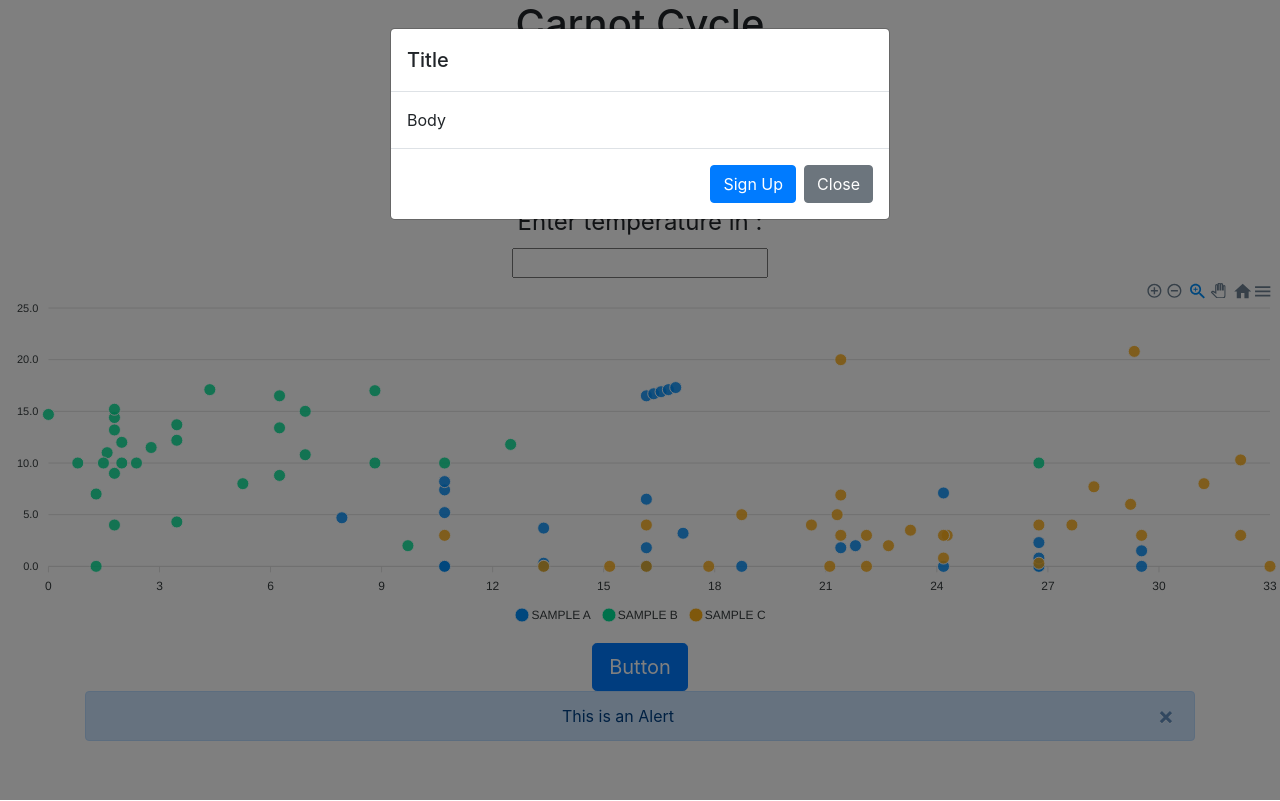
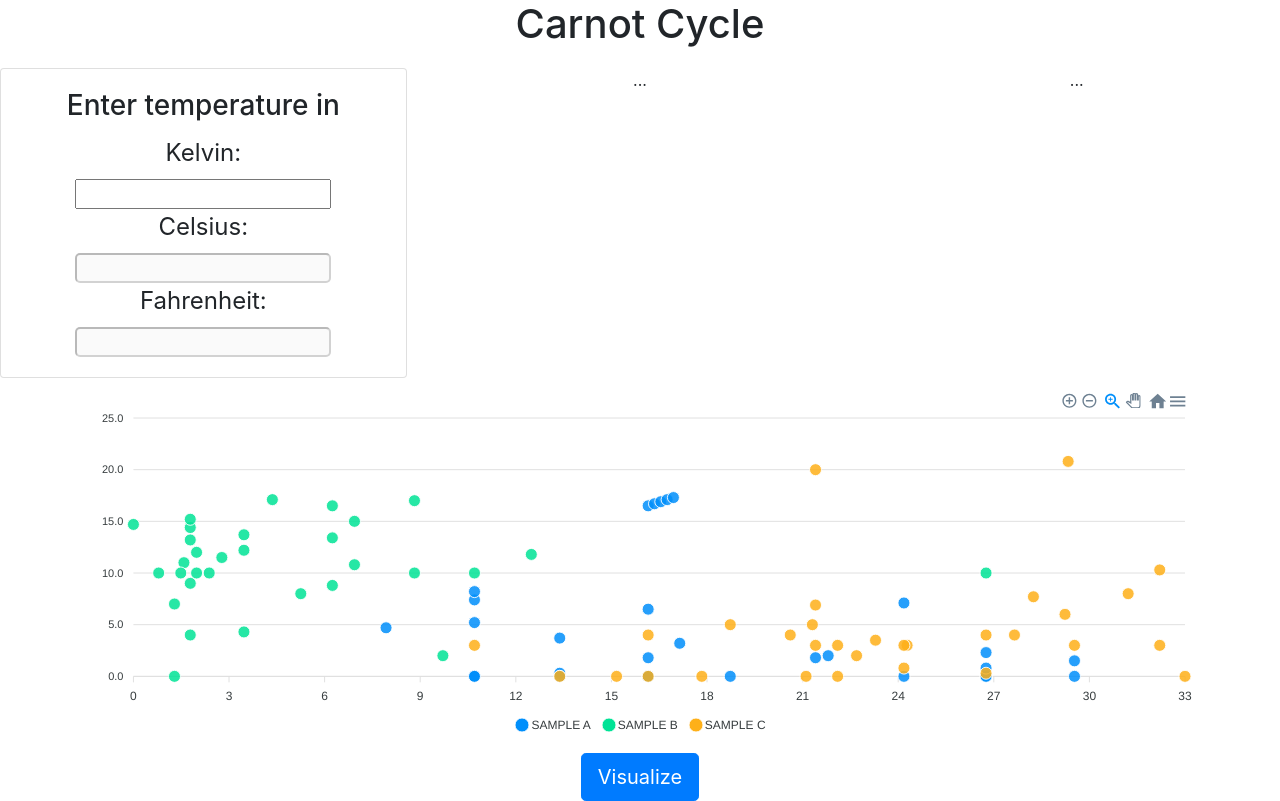
Before and after one commit to RuslanUchan/carnot-cycle, a React (Create React App) app: page / in a window 1280 px wide. Built offline with nearby package versions, Linux system fonts and the light colour scheme.

Commit message:
Tidying up the style with bootstrap

```diff
--- a/src/App.js
+++ b/src/App.js
@@ -1,5 +1,6 @@
 import React, { Component } from "react"
 import "./App.css"
+import { Container, Row, Col, Button } from "reactstrap"
 
 import Calculator from "./components/Calculator"
 import ScatterChart from "./components/ScatterChart"
@@ -9,21 +10,26 @@ class App extends Component {
   constructor(props) {
     super(props)
 
-    this.state = {
-      scaleNames: {
-        c: "Celsius",
-        f: "Fahrenheit"
-      }
-    }
+    this.state = {}
   }
 
   render() {
     return (
       <div className="App">
-        <h1>Carnot Cycle</h1>
-        <Calculator />
-        <ScatterChart />
-        <Reactstrap />
+        <h1 style={{ marginBottom: "20px" }}>Carnot Cycle</h1>
+        <Row>
+          <Col>
+            <Calculator />
+          </Col>
+          <Col>...</Col>
+          <Col>...</Col>
+        </Row>
+        <Container style={{ marginTop: "10px" }}>
+          <ScatterChart />
+        </Container>
+        <Button color="primary" onClick={this.handleVisualize} size="lg">
+          Visualize
+        </Button>
       </div>
     )
   }
--- a/src/components/Calculator.js
+++ b/src/components/Calculator.js
@@ -1,6 +1,6 @@
 import React, { Component } from "react"
 import TemperatureInput from "./TemperatureInput"
-import { Container, Row, Col } from "reactstrap"
+import { Card, CardTitle, CardBody, CardText } from "reactstrap"
 
 class Calculator extends Component {
   constructor(props) {
@@ -41,14 +41,22 @@ class Calculator extends Component {
     const fahrenheit = this.tryConvert(temperature, this.toFahrenheit)
 
     return (
-      <div>
-        <TemperatureInput
-          temperature={this.state.temperature}
-          onTemperatureChange={this.handleKelvinChange}
-        />
-        <TemperatureInput temperature={celsius} />
-        <TemperatureInput temperature={fahrenheit} />
-      </div>
+      <Card>
+        <CardBody>
+          <CardTitle>
+            <h3>Enter temperature in</h3>
+          </CardTitle>
+          <CardText>
+            <TemperatureInput
+              scale="k"
+              temperature={this.state.temperature}
+              onTemperatureChange={this.handleKelvinChange}
+            />
+            <TemperatureInput scale="c" temperature={celsius} />
+            <TemperatureInput scale="f" temperature={fahrenheit} />
+          </CardText>
+        </CardBody>
+      </Card>
     )
   }
 }
--- a/src/components/TemperatureInput.js
+++ b/src/components/TemperatureInput.js
@@ -22,8 +22,17 @@ class TemperatureInput extends Component {
     const scale = this.props.scale
     return (
       <fieldset>
-        <legend>Enter temperature in {this.state.scaleNames[scale]}:</legend>
-        <input value={temperature} onChange={this.handleChange} />
+        <legend>{this.state.scaleNames[scale]}:</legend>
+        {this.props.scale !== "k" ? (
+          <input
+            style={{ color: "black", borderRadius: 5 }}
+            disabled
+            value={temperature}
+            onChange={this.handleChange}
+          />
+        ) : (
+          <input value={temperature} onChange={this.handleChange} />
+        )}
       </fieldset>
     )
   }
```
